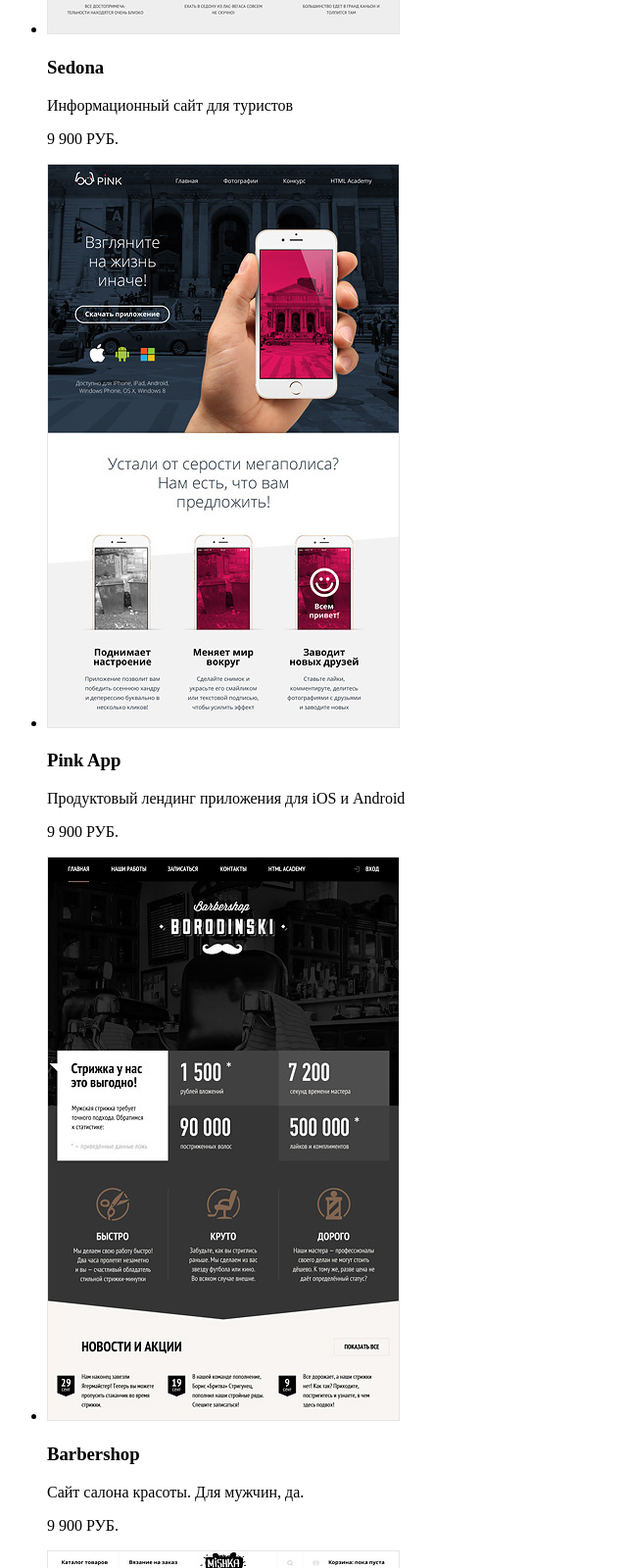
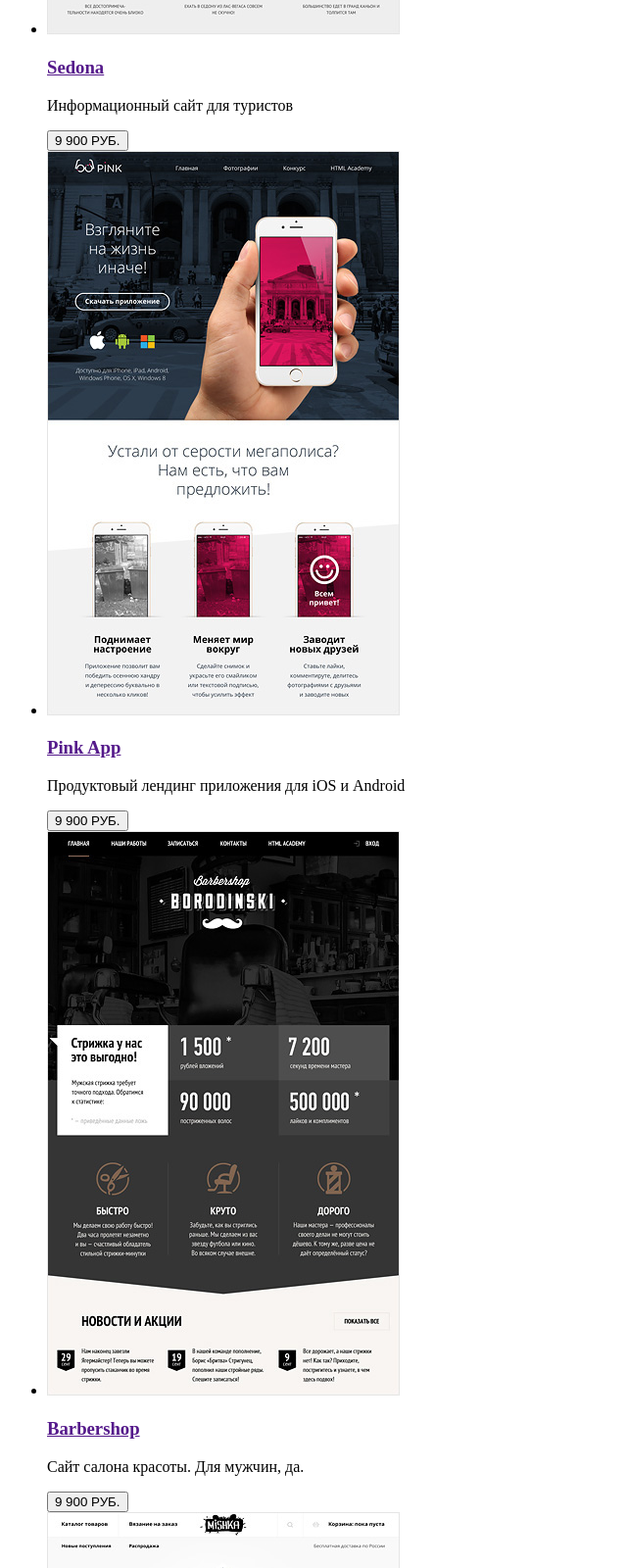
Before and after one commit to SergeiBoy/1162253-nerds-27, a plain HTML site: page catalog.html in a window 1280 px wide. Shown: the part 1080-2680 px from the top of the page at 98% size, without its empty margins (0-640 px from the left). Drawn offline with Linux system fonts and the light colour scheme.

Commit message:
Небольшие правки

```diff
--- a/catalog.html
+++ b/catalog.html
@@ -51,49 +51,49 @@
           <li>
             <img src="img/img-sedona.jpg" width="360" height="576" alt="Sedona">
             <div>
-              <h3>Sedona</h3>
+              <h3><a href="">Sedona</a></h3>
               <p>Информационный сайт для туристов</p>
-              <p>9 900 РУБ.</p>
+              <button type="button">9 900 РУБ.</button>
             </div>
           </li>
           <li>
             <img src="img/img-pink.jpg" width="360" height="576" alt="Pink App">
             <div>
-              <h3>Pink App</h3>
+              <h3><a href="">Pink App</a></h3>
               <p>Продуктовый лендинг приложения для iOS и Android</p>
-              <p>9 900 РУБ.</p>
+              <button type="button">9 900 РУБ.</button>
             </div>
           </li>
           <li>
             <img src="img/img-barbershop.jpg" width="360" height="576" alt="Barbershop">
             <div>
-              <h3>Barbershop</h3>
+              <h3><a href="">Barbershop</a></h3>
               <p>Сайт салона красоты. Для мужчин, да.</p>
-              <p>9 900 РУБ.</p>
+              <button type="button">9 900 РУБ.</button>
             </div>
           </li>
           <li>
             <img src="img/img-mishka.jpg" width="360" height="576" alt="Mishka">
             <div>
-              <h3>Mishka</h3>
+              <h3><a href="">Mishka</a></h3>
               <p>Интернет-магазин вязаных игрушек</p>
-              <p>9 900 РУБ.</p>
+              <button type="button">9 900 РУБ.</button>
             </div>
           </li>
           <li>
             <img src="img/img-aplus.jpg" width="360" height="576" alt="A Plus">
             <div>
-              <h3>A Plus</h3>
+              <h3><a href="">A Plus</a></h3>
               <p>Лендинг курсов повышения квалификации</p>
-              <p>9 900 РУБ.</p>
+              <button type="button">9 900 РУБ.</button>
             </div>
           </li>
           <li>
             <img src="img/img-kvast.jpg" width="360" height="576" alt="Кваст">
             <div>
-              <h3>Кваст</h3>
+              <h3><a href="">Кваст</a></h3>
               <p>Промо-сайт производителя крафтового кваса</p>
-              <p>9 900 РУБ.</p>
+              <button type="button">9 900 РУБ.</button>
             </div>
           </li>
         </ul>
```
